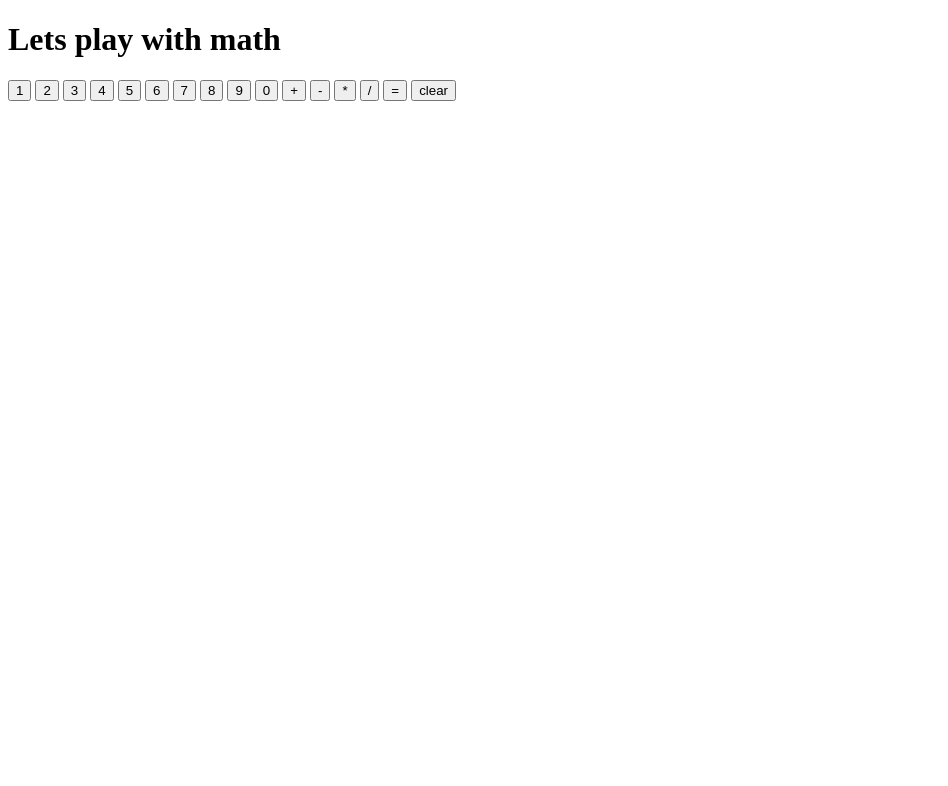
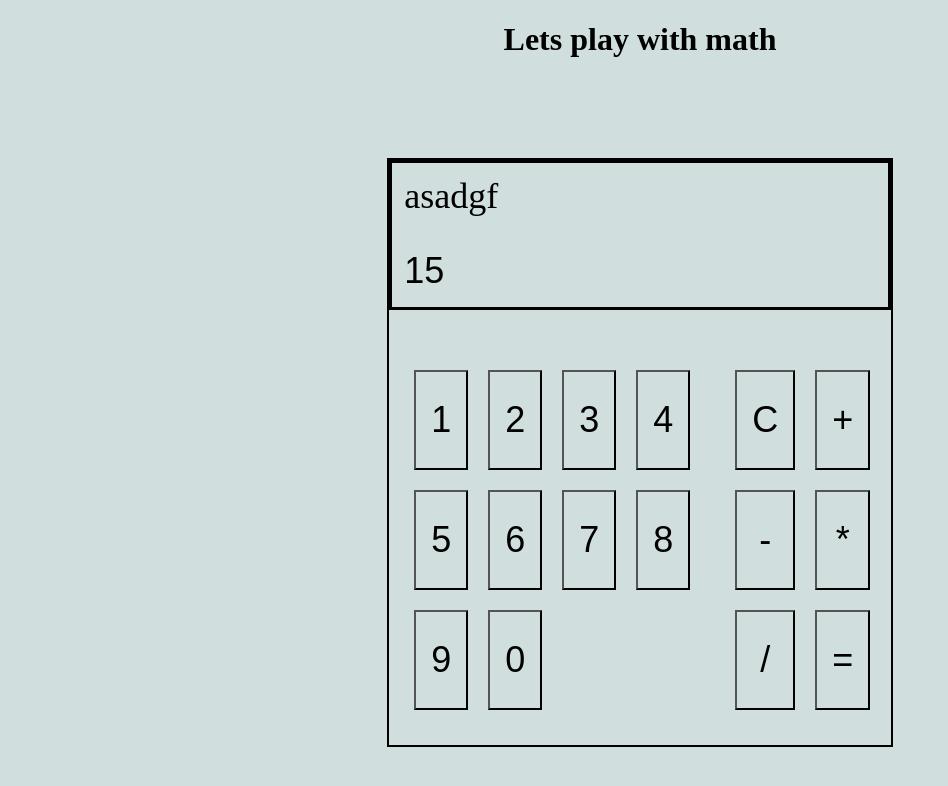
Before and after one commit to JDArciniegas/calculator, a plain HTML site: page index.html in a window 1280 px wide. Shown: the whole page, without its empty margins (0-948 px from the left). Drawn offline with Linux system fonts and the light colour scheme.

Commit message:
complete basic styling, starting with display function

```diff
--- a/index.html
+++ b/index.html
@@ -8,9 +8,14 @@
   <body>
     <h1>Lets play with math</h1>
     <div class="container">
-      <div id="calcuator">
-        <div id="display"></div>
+      <div id="calculator">
+        <div id="display">
+          <div class='calc-display' id="result">asadgf</div>
+          <input type="number" value="15" class='calc-display' id="number-input">
+        </div>
         <!-- numbers -->
+        <div class="calculator-buttons">
+          <div class="calculator-numbers">
             <button class="calc-button number">1</button>
             <button class="calc-button number">2</button>
             <button class="calc-button number">3</button>
@@ -21,14 +26,18 @@
             <button class="calc-button number">8</button>
             <button class="calc-button number">9</button>
             <button class="calc-button number">0</button>
+          </div>
+          <div class="calculator-operators">
+            <!-- additional -->
+            <button class="calc-button">C</button>
             <!-- operators -->
             <button class="calc-button operator">+</button>
             <button class="calc-button operator">-</button>
             <button class="calc-button operator">*</button>
             <button class="calc-button operator">/</button>
             <button class="calc-button ">=</button>
-        <!-- additional -->
-        <button class="calc-button">clear</button>
+          </div>
+        </div>
 
         <!-- JS -->
         <script src="js/script.js"></script>
--- a/js/script.js
+++ b/js/script.js
@@ -1,3 +1,9 @@
+// --------------------variables--------------------
+const numberInput = document.querySelector('#numberInput');
+
+input.oninput = function () {
+  result.innerHTML = input.value;
+};
 // ----- using Object to store operators ----
 let operation = {
   '+': function (a, b) { return a + b },
@@ -5,12 +11,17 @@ let operation = {
   '*': function (a, b) { return a * b },
   '/': function (a, b) { return a / b },
 }
+// --------------------events--------------------
+
+// -----------------functions---------------------
 // create one function for each operator
 // create function operate - takes 3 par - 2 numbers & operator
 function operate(val1, val2, operator){
   return operator(val1, val2);
 }
 
+
+// -----------------test----------------
 console.log(operate(2, 3, operation['+']));
 console.log(operate(5, 5, operation['*']));
 console.log(operate(100, 10, operation['-']));
--- a/styles/style.css
+++ b/styles/style.css
@@ -0,0 +1,74 @@
+:root{
+  /* colors */
+  --grey: #D1DEDE;
+  --blue: #4D7C8A;
+}
+
+* {
+  box-sizing:border-box;
+  background-color: var(--grey);
+}
+
+h1{
+  text-align: center;
+}
+
+.container{
+  margin: 100px auto;
+  display: flex;
+  justify-content: center;
+}
+
+#calculator{
+  border: 2px black solid;
+  position: relative;
+  width: 40%;
+}
+
+.calculator-buttons{
+  display: flex;
+  justify-content: space-evenly;
+  padding: 200px 25px 25px 15px;
+}
+
+.calculator-numbers {
+  display: grid;
+  grid-template-columns: auto auto auto auto;
+  margin-right: 25px;
+}
+
+.calculator-operators {
+  display: grid;
+  grid-template-columns: auto auto;
+  align-content: flex-start;
+}
+
+#display{
+  color: var(--grey);
+  display: flex;
+  flex-direction: column;
+  justify-content: space-between;
+}
+
+/* customize buttons */
+.calc-button{
+  font-size: 36px;
+  padding: 15px;
+  margin:10px;
+  height: 100px;
+}
+
+#display{
+  height: 150px;
+  width: 100%;
+  border: 3px solid black;
+  position: absolute;
+}
+
+.calc-display{
+  height: 100px;
+  color: black;
+  font-size: 36px;
+  border: 0px;
+  padding: 12px
+}
```
Lines whose indentation alone changed are shown as unchanged.
